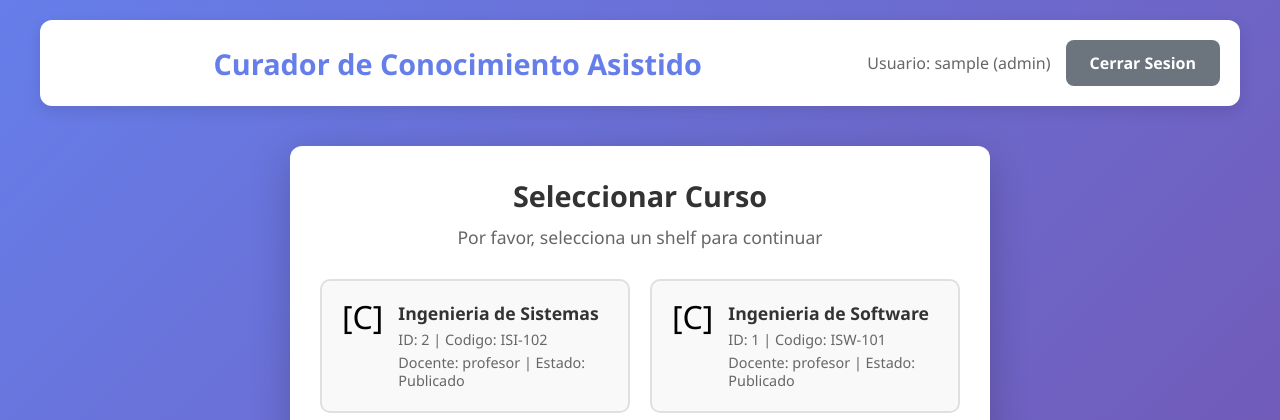
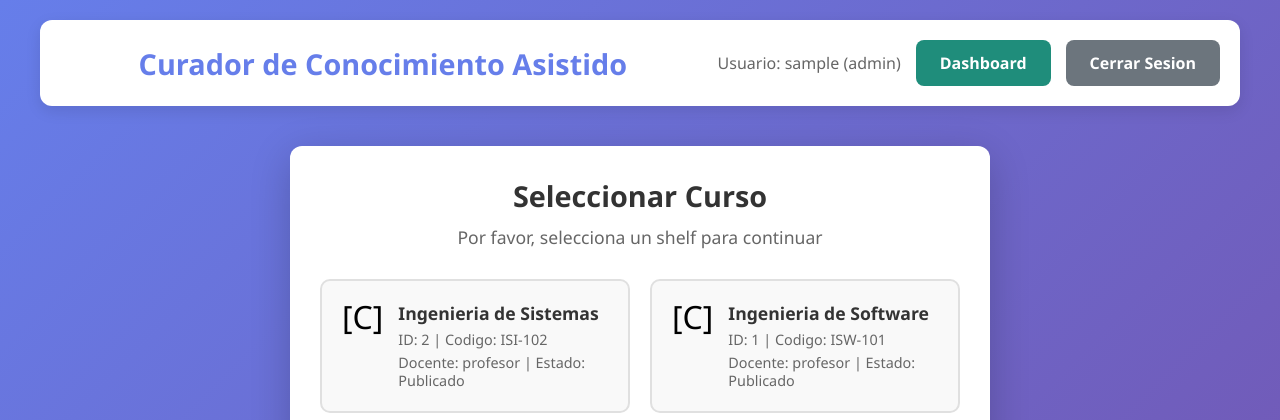
Before and after one commit to pbuitragoa33/Knowledge-Base-Curator-Agent, a Flask app: page / in a window 1280 px wide. Shown: the top 420 px of the page. Run offline with Flask 3, Linux system fonts and the light colour scheme; the visitor is signed in with stand-in values (Sample User, id 1); data comes from the database, SQL or seed files in the repository.

Commit message:
Dashboard button in navigation homepage

```diff
--- a/templates/index.html
+++ b/templates/index.html
@@ -12,6 +12,9 @@
             <h1>Curador de Conocimiento Asistido</h1>
             <div class="user-info">
                 <span>Usuario: {{ session.user }} ({{ session.role }})</span>
+                {% if session.role in ['admin', 'profesor'] %}
+                <a href="/dashboard" class="btn btn-dashboard btn-small">Dashboard</a>
+                {% endif %}
                 <a href="/logout" class="btn btn-secondary btn-small">Cerrar Sesion</a>
             </div>
         </div>
```
